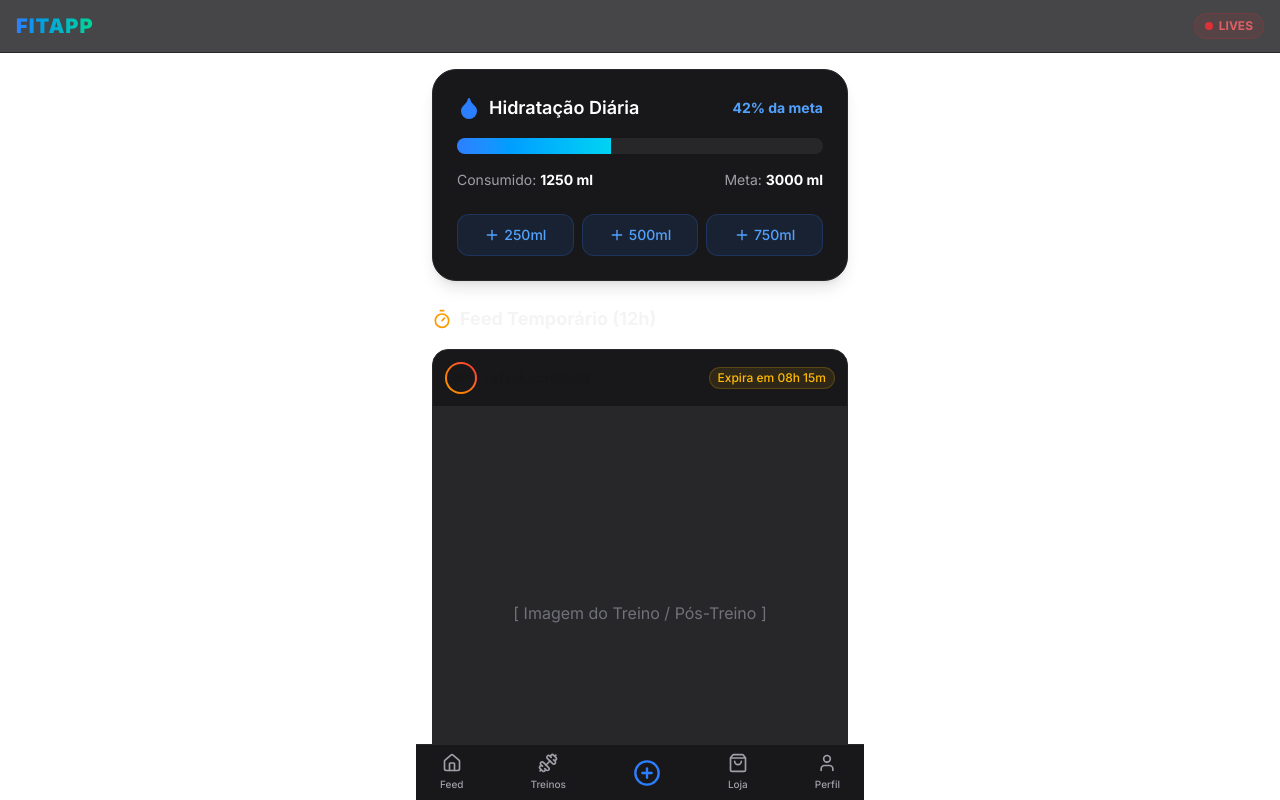
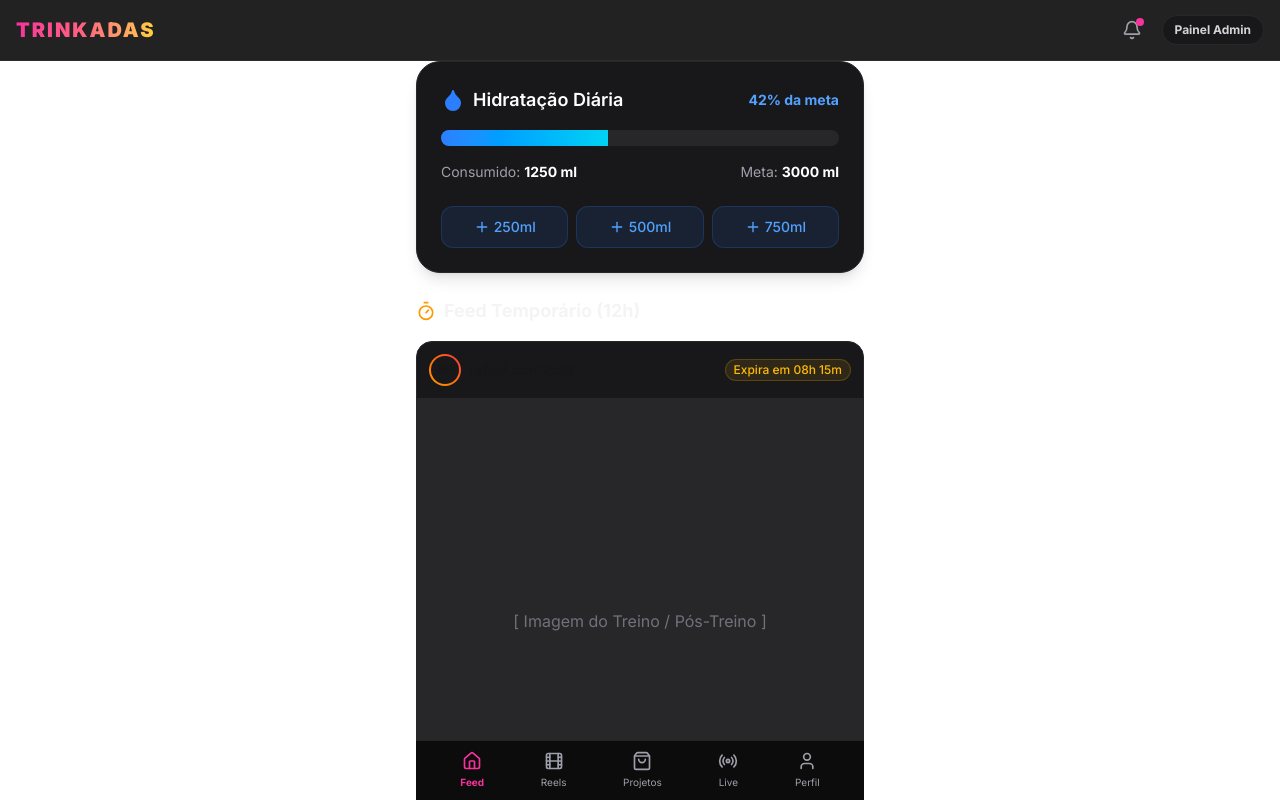
Before and after one commit to paralelorafael16-byte/fitness-superapp, a Next.js app: page / in a window 1280 px wide. Shown: the top 800 px of the page. Built offline with nearby package versions, Linux system fonts and the light colour scheme.

Commit message:
Removendo elementos estaticos e definindo header real de producao

```diff
--- a/app/layout.tsx
+++ b/app/layout.tsx
@@ -1,14 +1,14 @@
 import type { Metadata } from 'next'
 import { Inter } from 'next/font/google'
 import './globals.css'
-import { Home, Dumbbell, PlusCircle, ShoppingBag, User } from 'lucide-react'
+import { Home, Film, ShoppingBag, Radio, User, Bell } from 'lucide-react'
 import Link from 'next/link'
 
 const inter = Inter({ subsets: ['latin'] })
 
 export const metadata: Metadata = {
-  title: 'Fitness SuperApp - Rede Social & Marketplace',
-  description: 'Plataforma fitness completa com rede social 12h, e-commerce e treinos.',
+  title: 'TRINKADAS - Fitness App',
+  description: 'Plataforma completa de treino, comunidade e e-commerce.',
 }
 
 export default function RootLayout({
@@ -18,42 +18,57 @@ export default function RootLayout({
 }) {
   return (
     <html lang="pt-BR">
-      <body className={`${inter.className} bg-zinc-950 text-white min-h-screen pb-20`}>
-        {/* HEADER FIXO */}
-        <header className="sticky top-0 z-50 bg-zinc-900/80 backdrop-blur-md border-b border-zinc-800 px-4 py-3 flex items-center justify-between">
-          <h1 className="text-xl font-black tracking-wider text-transparent bg-clip-text bg-gradient-to-r from-blue-500 to-emerald-400">
-            FITAPP
-          </h1>
-          <div className="flex items-center gap-2">
-            <span className="flex items-center gap-1.5 bg-red-500/10 border border-red-500/20 text-red-400 text-xs font-bold px-2.5 py-1 rounded-full animate-pulse">
-              <span className="w-2 h-2 rounded-full bg-red-500" /> LIVES
+      <body className={`${inter.className} bg-[#0b0b0c] text-white min-h-screen pb-24 selection:bg-pink-500 selection:text-white`}>
+        {/* HEADER REAL DE PRODUÇÃO */}
+        <header className="sticky top-0 z-50 bg-[#0b0b0c]/90 backdrop-blur-md px-4 py-3 flex items-center justify-between border-b border-white/5">
+          <Link href="/" className="flex items-center gap-2">
+            <span className="text-xl font-black tracking-widest text-transparent bg-clip-text bg-gradient-to-r from-pink-500 via-rose-400 to-amber-300">
+              TRINKADAS
             </span>
+          </Link>
+
+          {/* AÇÕES DO USUÁRIO LOGADO */}
+          <div className="flex items-center gap-3">
+            <button className="relative p-2 text-zinc-400 hover:text-white transition-colors">
+              <Bell className="w-5 h-5" />
+              {/* Indicador de Notificação Real */}
+              <span className="absolute top-1.5 right-1.5 w-2 h-2 rounded-full bg-pink-500" />
+            </button>
+
+            {/* Acesso rápido ao Admin (só para admins autenticados) */}
+            <Link
+              href="/admin"
+              className="text-xs font-bold text-zinc-300 hover:text-white bg-zinc-900 border border-zinc-800 px-3 py-1.5 rounded-full transition-all"
+            >
+              Painel Admin
+            </Link>
           </div>
         </header>
 
-        {/* CONTEÚDO DA PÁGINA */}
-        <main className="max-w-md mx-auto p-4">{children}</main>
+        {/* ÁREA PRINCIPAL */}
+        <main className="max-w-md mx-auto">{children}</main>
 
-        {/* NAVEGAÇÃO INFERIOR MOBILE */}
-        <nav className="fixed bottom-0 left-0 right-0 z-50 bg-zinc-900 border-t border-zinc-800 px-6 py-2 flex items-center justify-between max-w-md mx-auto">
-          <Link href="/" className="flex flex-col items-center gap-1 text-zinc-400 hover:text-blue-500">
+        {/* NAVEGAÇÃO INFERIOR DEFINITIVA */}
+        <nav className="fixed bottom-0 left-0 right-0 z-50 bg-[#0b0b0c]/95 backdrop-blur-md border-t border-white/10 px-4 py-2.5 flex items-center justify-around max-w-md mx-auto">
+          <Link href="/" className="flex flex-col items-center gap-1 text-pink-500 font-bold">
             <Home className="w-5 h-5" />
-            <span className="text-[10px] font-medium">Feed</span>
+            <span className="text-[10px]">Feed</span>
           </Link>
-          <Link href="/projects" className="flex flex-col items-center gap-1 text-zinc-400 hover:text-blue-500">
-            <Dumbbell className="w-5 h-5" />
-            <span className="text-[10px] font-medium">Treinos</span>
+          <Link href="/reels" className="flex flex-col items-center gap-1 text-zinc-400 hover:text-pink-400 transition-colors">
+            <Film className="w-5 h-5" />
+            <span className="text-[10px]">Reels</span>
           </Link>
-          <Link href="/create" className="flex flex-col items-center gap-1 text-blue-500">
-            <PlusCircle className="w-7 h-7" />
+          <Link href="/projects" className="flex flex-col items-center gap-1 text-zinc-400 hover:text-pink-400 transition-colors">
+            <ShoppingBag className="w-5 h-5" />
+            <span className="text-[10px]">Projetos</span>
           </Link>
-          <Link href="/shop" className="flex flex-col items-center gap-1 text-zinc-400 hover:text-blue-500">
-            <ShoppingBag className="w-5 h-5" />
-            <span className="text-[10px] font-medium">Loja</span>
+          <Link href="/live" className="flex flex-col items-center gap-1 text-zinc-400 hover:text-pink-400 transition-colors">
+            <Radio className="w-5 h-5" />
+            <span className="text-[10px]">Live</span>
           </Link>
-          <Link href="/profile" className="flex flex-col items-center gap-1 text-zinc-400 hover:text-blue-500">
+          <Link href="/profile" className="flex flex-col items-center gap-1 text-zinc-400 hover:text-pink-400 transition-colors">
             <User className="w-5 h-5" />
-            <span className="text-[10px] font-medium">Perfil</span>
+            <span className="text-[10px]">Perfil</span>
           </Link>
         </nav>
       </body>
```
